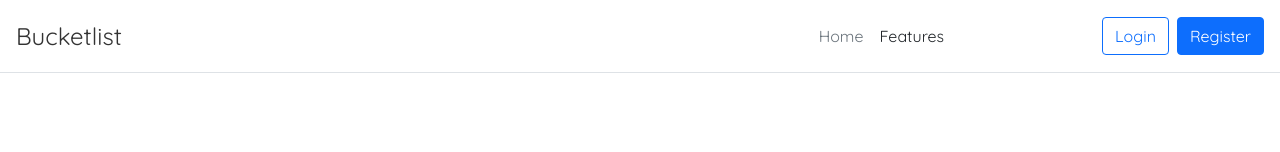
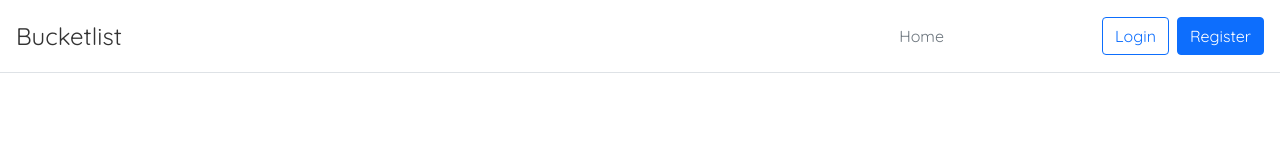
Before and after one commit to azmiadhani/bucket-list, a React (Create React App) app in the folder frontend/: page /login in a window 1280 px wide. Shown: the top 152 px of the page. Built offline with nearby package versions, Linux system fonts and the light colour scheme.

Commit message:
Header href using Link component

```diff
--- a/frontend/src/components/Header/Header.js
+++ b/frontend/src/components/Header/Header.js
@@ -1,5 +1,5 @@
-import React from 'react';
 import './Header.css';
+import { Link } from 'react-router-dom';
 const Header = () => {
   return (
     <header className="p-3 d-flex flex-wrap align-items-center justify-content-center justify-content-md-between py-3 mb-4 border-bottom">
@@ -11,24 +11,20 @@ const Header = () => {
       </a>
       <ul className="nav col-12 col-md-auto mb-2 justify-content-center mb-md-0">
         <li>
-          <a href="#" className="nav-link px-2 link-secondary">
+          {/* To use Link comoponent, "to" attribute is what route the link pointing to */}
+          <Link to="/" className="nav-link px-2 link-secondary">
             Home
-          </a>
-        </li>
-        <li>
-          <a href="#" className="nav-link px-2 link-dark">
-            Features
-          </a>
+          </Link>
         </li>
       </ul>
 
       <div className="col-md-3 text-end">
-        <button type="button" className="btn btn-outline-primary me-2">
+        <Link to="/login" className="btn btn-outline-primary me-2">
           Login
-        </button>
-        <button type="button" className="btn btn-primary">
+        </Link>
+        <Link to="/register" className="btn btn-primary">
           Register
-        </button>
+        </Link>
       </div>
     </header>
   );
```
